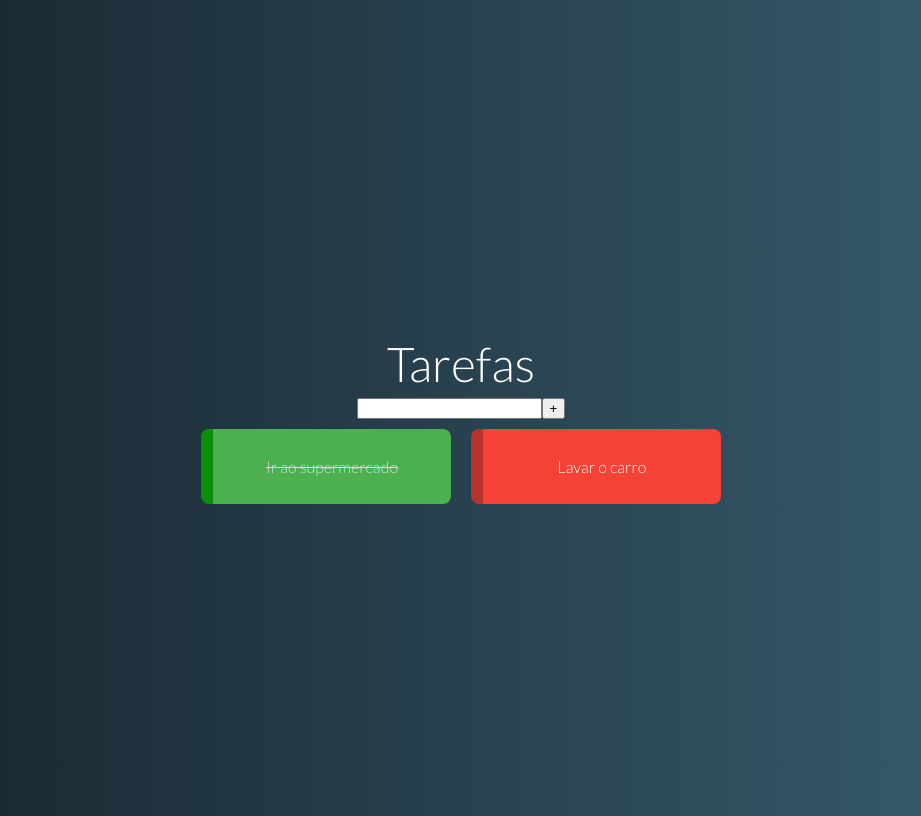
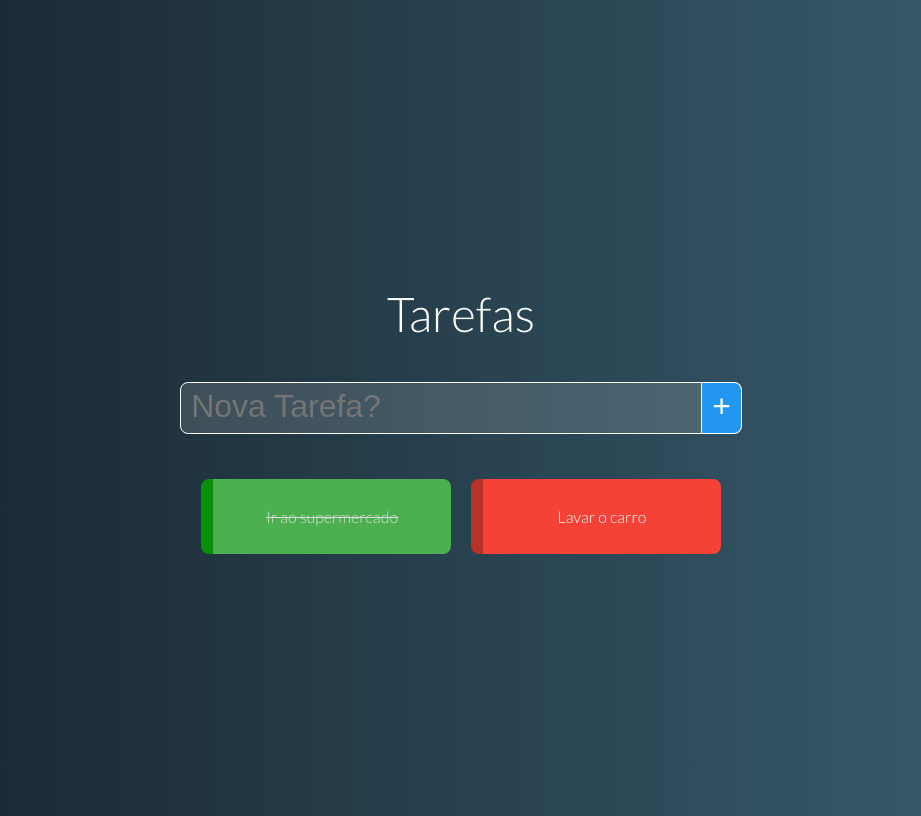
Before and after one commit to jairgmjunior/study-interface-vue, a Vue app: page / in a window 1280 px wide. Shown: the whole page, without its empty margins (179-1100 px from the left). Built offline with nearby package versions, Linux system fonts and the light colour scheme.

Commit message:
improving new task

```diff
--- a/src/components/NewTask.vue
+++ b/src/components/NewTask.vue
@@ -1,7 +1,11 @@
 <template>
   <div class="new-task">
-    <input v-model="name" @keydown.enter="add" type="text">
-    <button @click="add">+</button>
+    <input v-model="name"
+           @keydown.enter="add"
+           type="text"
+           class="form-element"
+           placeholder="Nova Tarefa?">
+    <button @click="add" class="form-element">+</button>
   </div>
 </template>
 
@@ -22,5 +26,30 @@ export default {
 </script>
 
 <style>
+  .new-task{
+    margin: 35px;
+  }
+
+  .form-element{
+    outline: none;
+    font-size: 2rem;
+    border: 1px solid #ffffff;
+    padding: 5px 10px 8px;
+    color:#fff;
+  }
+
+  input.form-element{
+    width: 500px;
+    background: #fff2;
+    border-top-left-radius: 8px;
+    border-bottom-left-radius: 8px;
+  }
+
+  button.form-element{
+    border-left: none;
+    background-color: #2196f3;
+    border-top-right-radius: 8px;
+    border-bottom-right-radius: 8px;
+  }
 
 </style>
```
